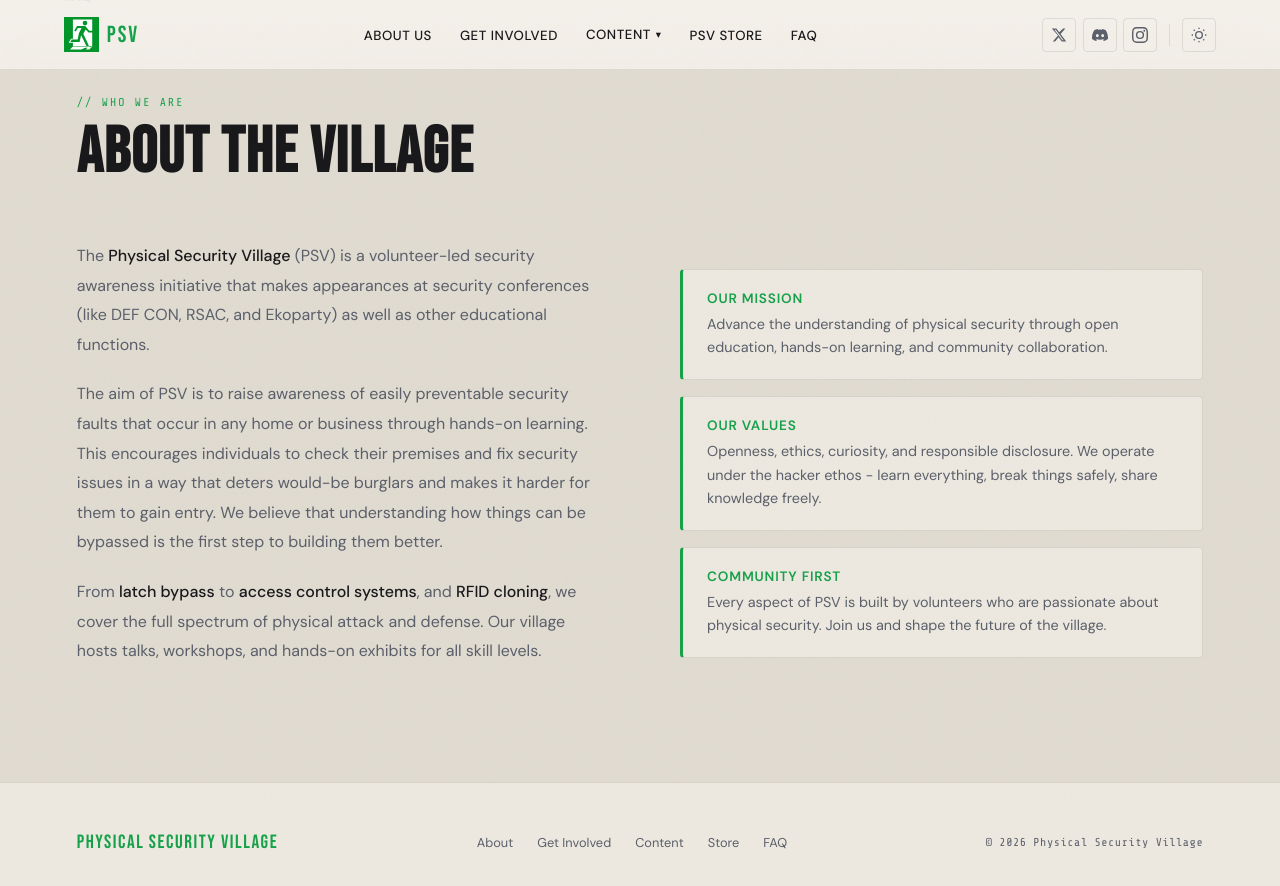
After one commit to physsec-village/physsec-org, a FastAPI app: template templates/about-us.html in a window 1280 px wide. The commit adds this page. Run offline with FastAPI, Linux system fonts and the light colour scheme; the template is opened without the code that fills it, so the values that code supplies are empty.

Commit message:
Changed folder structure and formatted all files

```diff
--- a/psv-website/main.py
+++ b/src/main.py
@@ -9,9 +9,11 @@ app.mount("/static", StaticFiles(directory="static"), name="static")
 
 templates = Jinja2Templates(directory="templates")
 
+
 @app.get("/", response_class=HTMLResponse)
 def home_page(request: Request):
     return templates.TemplateResponse(request=request, name="landing.html")
+
 
 @app.get("/about", response_class=HTMLResponse)
 def about_us_page(request: Request):
@@ -22,10 +24,12 @@ def about_us_page(request: Request):
 def get_involved_page(request: Request):
     return templates.TemplateResponse(request=request, name="get-involved.html")
 
+
 @app.get("/content", response_class=HTMLResponse)
 def content_page(request: Request):
     return templates.TemplateResponse(request=request, name="content.html")
 
+
 @app.get("/volunteer", response_class=HTMLResponse)
 def volunteer_form_page(request: Request):
     return templates.TemplateResponse(request=request, name="about-us.html")
--- /dev/null
+++ b/templates/about-us.html
@@ -0,0 +1,60 @@
+{% extends "base.html" %} {% block main %}
+<section id="about">
+    <div class="section-inner">
+        <p class="section-label">// Who We Are</p>
+        <h2 class="section-title">About the Village</h2>
+        <div class="about-grid">
+            <div class="about-text">
+                <p>
+                    The <strong>Physical Security Village</strong> (PSV) is a
+                    volunteer-led security awareness initiative that makes
+                    appearances at security conferences (like DEF CON, RSAC, and
+                    Ekoparty) as well as other educational functions.
+                </p>
+                <p>
+                    The aim of PSV is to raise awareness of easily preventable
+                    security faults that occur in any home or business through
+                    hands-on learning. This encourages individuals to check
+                    their premises and fix security issues in a way that deters
+                    would-be burglars and makes it harder for them to gain
+                    entry. We believe that understanding how things can be
+                    bypassed is the first step to building them better.
+                </p>
+                <p>
+                    From <strong>latch bypass</strong> to
+                    <strong>access control systems</strong>, and
+                    <strong>RFID cloning</strong>, we cover the full spectrum of
+                    physical attack and defense. Our village hosts talks,
+                    workshops, and hands-on exhibits for all skill levels.
+                </p>
+            </div>
+            <div class="about-cards">
+                <div class="about-card">
+                    <h4>Our Mission</h4>
+                    <p>
+                        Advance the understanding of physical security through
+                        open education, hands-on learning, and community
+                        collaboration.
+                    </p>
+                </div>
+                <div class="about-card">
+                    <h4>Our Values</h4>
+                    <p>
+                        Openness, ethics, curiosity, and responsible disclosure.
+                        We operate under the hacker ethos - learn everything,
+                        break things safely, share knowledge freely.
+                    </p>
+                </div>
+                <div class="about-card">
+                    <h4>Community First</h4>
+                    <p>
+                        Every aspect of PSV is built by volunteers who are
+                        passionate about physical security. Join us and shape
+                        the future of the village.
+                    </p>
+                </div>
+            </div>
+        </div>
+    </div>
+</section>
+{% endblock %}
--- a/psv-website/templates/base.html
+++ b/templates/base.html
@@ -8,26 +8,20 @@
             href="https://fonts.googleapis.com/css2?family=Share+Tech+Mono&family=Bebas+Neue&family=DM+Sans:wght@300;400;500;600&display=swap"
             rel="stylesheet"
         />
-        <link href="{{ url_for('static', path='/styles.css') }}" rel="stylesheet">
+        <link
+            href="{{ url_for('static', path='/styles.css') }}"
+            rel="stylesheet"
+        />
     </head>
 
     <body>
-        <header>
-            {% include 'navbar.html' %}
-        </header>
+        <header>{% include 'navbar.html' %}</header>
 
-        <main>
-            {% block main %}
+        <main>{% block main %} {% endblock %}</main>
 
-            {% endblock %}
-        </main>
-
-        <footer>
-            {% include 'footer.html' %}
-        </footer>
+        <footer>{% include 'footer.html' %}</footer>
 
         <script>
-
             // Theme toggle
             const toggle = document.getElementById("themeToggle");
             const html = document.documentElement;
--- a/psv-website/templates/footer.html
+++ b/templates/footer.html
@@ -7,7 +7,5 @@
         <a>Store</a>
         <a>FAQ</a>
     </div>
-    <div class="footer-copy">
-        © 2026 Physical Security Village
-    </div>
+    <div class="footer-copy">© 2026 Physical Security Village</div>
 </div>
```
Also changed, not shown: psv-website/templates/about-us.html (deleted, +0 -59 lines), psv-website/templates/get-involved.html (deleted, +0 -61 lines), static/styles.css (renamed from psv-website/static/styles.css, +5 -2 lines), templates/content.html (renamed from psv-website/templates/content.html, +16 -28 lines), templates/get-involved.html (added, +53 -0 lines), templates/navbar.html (renamed from psv-website/templates/navbar.html, +12 -7 lines), static/psv-compact-logo.png (renamed from psv-website/static/psv-compact-logo.png), static/psv-compact-logo.svg (renamed from psv-website/static/psv-compact-logo.svg), static/psv-running-man.svg (renamed from psv-website/static/psv-running-man.svg), templates/landing.html (line endings or trailing spaces).
